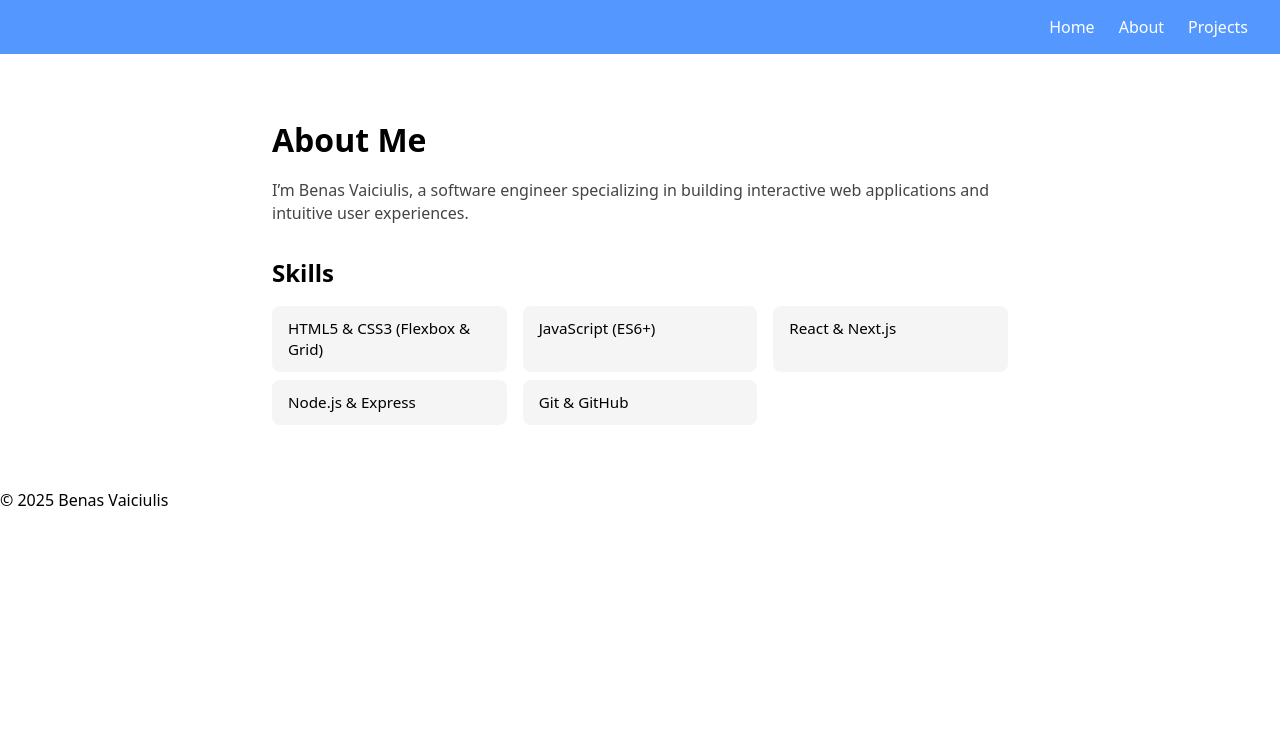
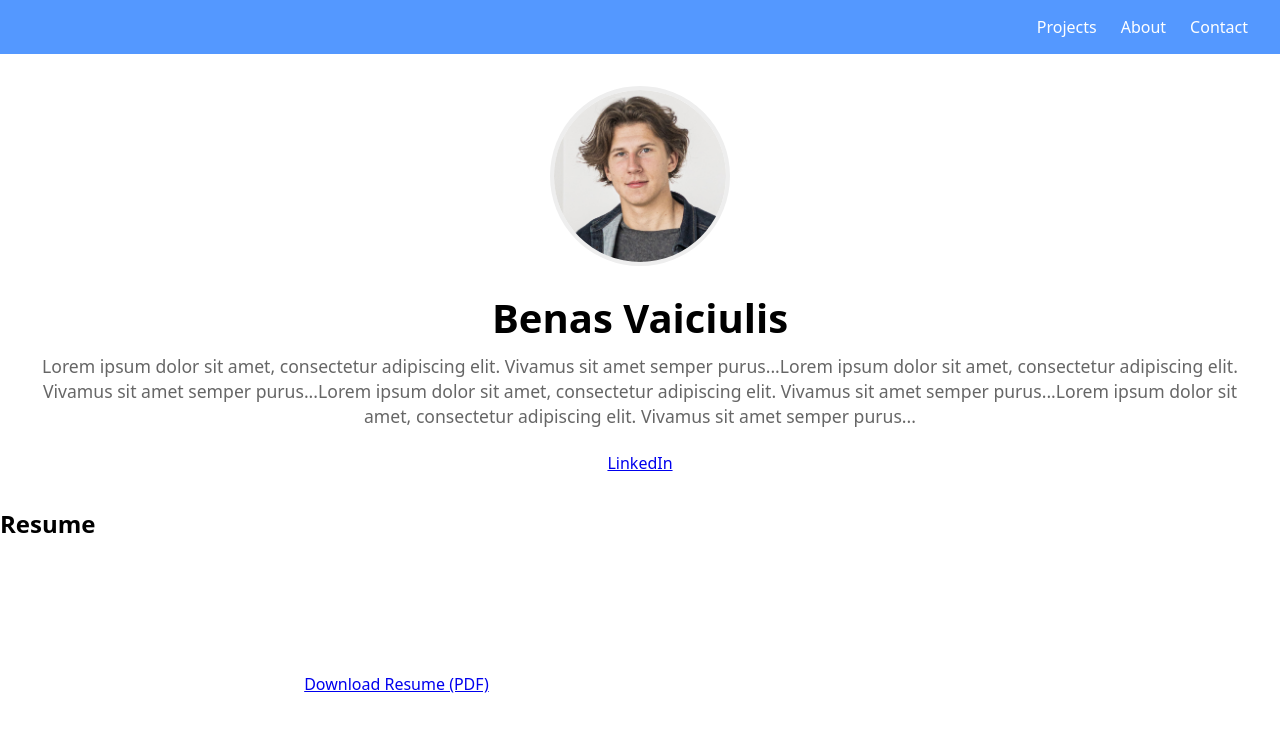
Before and after one commit to Ghost159915/Engineering-Portfolio, a plain HTML site: page about.html in a window 1280 px wide. Drawn offline with Linux system fonts and the light colour scheme; a script that the page names is missing.

Commit message:
adjust code for design and functionality

```diff
--- a/about.html
+++ b/about.html
@@ -2,39 +2,83 @@
 <html lang="en">
 <head>
   <meta charset="UTF-8" />
-  <meta http-equiv="X-UA-Compatible" content="IE=edge" />
-  <meta name="viewport" content="width=device-width, initial-scale=1.0" />
+  <meta name="viewport" content="width=device-width, initial-scale=1.0"/>
   <title>About — Benas Vaiciulis</title>
   <link rel="stylesheet" href="css/styles.css" />
+
+  <!-- PDF.js library from CDN -->
+  <script src="https://cdnjs.cloudflare.com/ajax/libs/pdf.js/2.14.305/pdf.min.js"></script>
+  <script>
+    // tell PDF.js where its worker lives
+    pdfjsLib.GlobalWorkerOptions.workerSrc =
+      'https://cdnjs.cloudflare.com/ajax/libs/pdf.js/2.14.305/pdf.worker.min.js';
+  </script>
 </head>
 <body>
-  <!-- Navigation (same as index) -->
-  <nav>
-    <a href="index.html">Home</a>
-    <a href="about.html">About</a>
-    <a href="projects.html">Projects</a>
-  </nav>
+  <!-- Top Navigation -->
+  <header class="site-header">
+    <nav class="top-nav">
+      <a href="projects.html">Projects</a>
+      <a href="about.html" class="active">About</a>
+      <a href="contact.html" class="btn-primary">Contact</a>
+    </nav>
+  </header>
 
-  <main class="about">
-    <section class="about__intro">
-      <h1>About Me</h1>
-      <p>I’m Benas Vaiciulis, a software engineer specializing in building interactive web applications and intuitive user experiences.</p>
-    </section>
-
-    <section class="about__skills">
-      <h2>Skills</h2>
-      <ul>
-        <li>HTML5 & CSS3 (Flexbox & Grid)</li>
-        <li>JavaScript (ES6+)</li>
-        <li>React & Next.js</li>
-        <li>Node.js & Express</li>
-        <li>Git & GitHub</li>
-      </ul>
-    </section>
+  <!-- Hero + Bio Text -->
+  <main class="hero-container">
+    <div class="hero">
+      <img src="assets/avatar.jpg" alt="Benas Vaiciulis" class="hero__avatar" />
+      <h1 class="hero__title">Benas Vaiciulis</h1>
+      <p class="hero__subtitle">
+        Lorem ipsum dolor sit amet, consectetur adipiscing elit.
+        Vivamus sit amet semper purus...Lorem ipsum dolor sit amet,
+        consectetur adipiscing elit. Vivamus sit amet semper purus...Lorem ipsum dolor sit amet,
+        consectetur adipiscing elit. Vivamus sit amet semper purus...Lorem ipsum dolor sit amet,
+        consectetur adipiscing elit. Vivamus sit amet semper purus...
+      </p>
+      <div class="hero__actions">
+        <a href="https://linkedin.com/in/benasvaiciulis" target="_blank" class="btn-secondary">LinkedIn</a>
+      </div>
+    </div>
   </main>
 
-  <footer>
-    <p>© 2025 Benas Vaiciulis</p>
-  </footer>
+  <!-- PDF.js Canvas Embed -->
+  <section class="resume-section">
+    <h2>Resume</h2>
+    <canvas id="pdf-canvas"></canvas>
+    <a href="assets/resume.pdf" download class="btn-secondary">
+      Download Resume (PDF)
+    </a>
+  </section>
+
+  <!-- Inline script to render first page -->
+  <script>
+    document.addEventListener('DOMContentLoaded', () => {
+      const url = 'assets/resume.pdf';
+      const canvas = document.getElementById('pdf-canvas');
+      const ctx = canvas.getContext('2d');
+      const container = document.querySelector('.resume-section');
+
+      pdfjsLib.getDocument(url).promise.then(pdf => {
+        return pdf.getPage(1);
+      }).then(page => {
+        // first get unscaled viewport to compute scale
+        const unscaled = page.getViewport({ scale: 1 });
+        const scale = (container.clientWidth) / unscaled.width;
+        const viewport = page.getViewport({ scale });
+
+        canvas.width = viewport.width;
+        canvas.height = viewport.height;
+
+        page.render({
+          canvasContext: ctx,
+          viewport: viewport
+        });
+      }).catch(err => {
+        console.error('PDF.js error:', err);
+        container.innerHTML += '<p>Could not load résumé preview. <a href="' + url + '" download>Download PDF</a></p>';
+      });
+    });
+  </script>
 </body>
 </html>
```
Also changed, not shown: index.html (+23 -24 lines), projects.html (+28 -21 lines).
